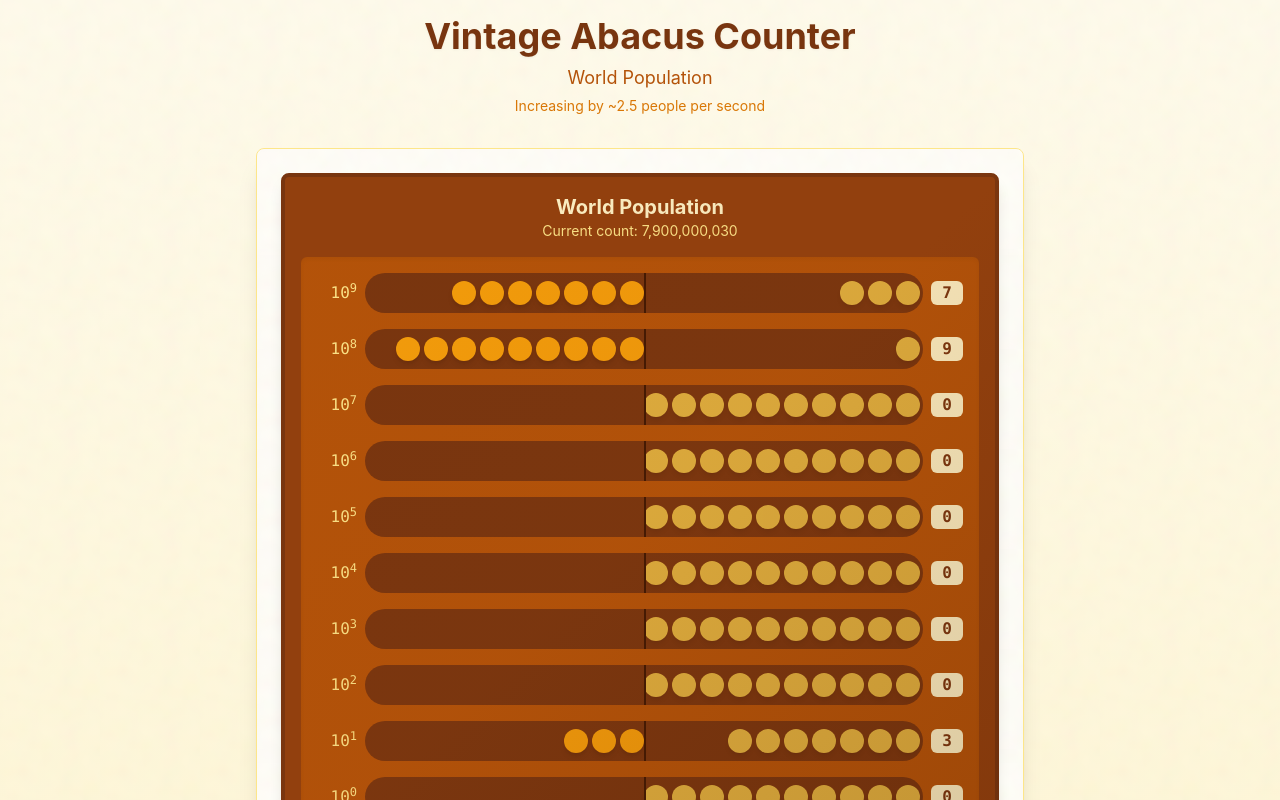
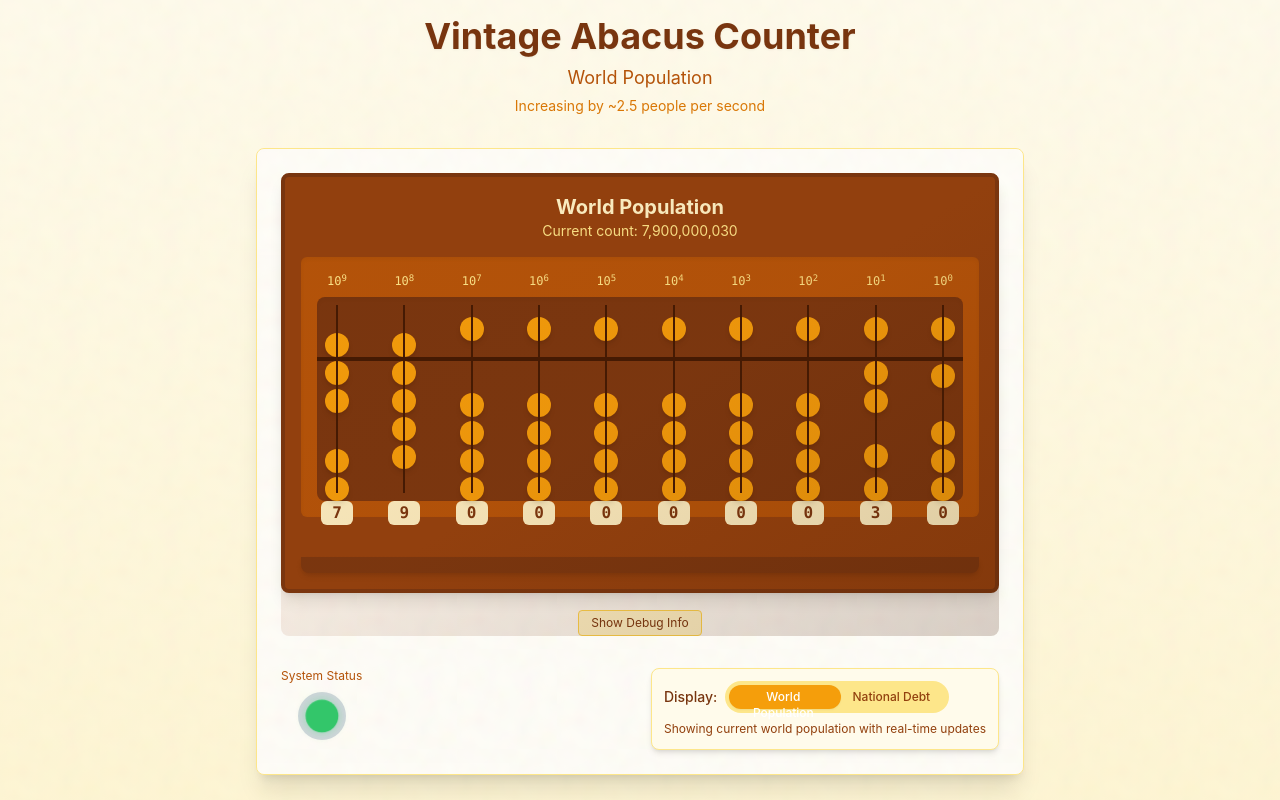
Before and after one commit to jonboutelle/vintage-abacus-demo, a React (Create React App) app: page / in a window 1280 px wide. Shown: the top 800 px of the page. Built offline with nearby package versions, Linux system fonts and the light colour scheme.

Commit message:
Add debug toggle feature and adjust bead positions

```diff
--- a/src/components/Abacus.tsx
+++ b/src/components/Abacus.tsx
@@ -1,4 +1,4 @@
-import React from 'react';
+import React, { useState } from 'react';
 import { motion } from 'framer-motion';
 
 interface AbacusProps {
@@ -12,24 +12,85 @@ const getDigits = (num: number): number[] => {
 };
 
 const Abacus: React.FC<AbacusProps> = ({ value = 0, isLoading = false }) => {
+  // Add state for debug mode
+  const [showDebugInfo, setShowDebugInfo] = useState(false);
+
   const digits = getDigits(value);
 
-  // Number of rows (digits) in the abacus
-  const rows = 10;
+  // Soroban abacus configuration
+  const columns = 10; // Number of columns (digits)
 
-  // Number of beads per row
-  const beadsPerRow = 10;
+  // Bead configuration
+  const oneBeadsPerColumn = 4; // Number of "one" beads per column
+  const fiveBeadsPerColumn = 1; // Number of "five" beads per column
 
   // Bead size and spacing
   const beadSize = 24; // in pixels
   const beadGap = 4; // in pixels
   const beadSpacing = beadSize + beadGap;
 
-  // Calculate the total width needed for all beads
-  const totalBeadWidth = beadsPerRow * beadSpacing;
+  // Beam configuration
+  const beamHeight = 1; // Height of the beam in pixels
+  const sectionGap = 16; // Gap between beam and beads when inactive
+
+  // Calculate positions
+  // We'll work from the beam position as our reference point
+  const beamPosition = 60; // Position of the beam from the top
+
+  // Five bead (upper section) positions
+  const fiveBeadInactivePosition = 12; // Position when inactive (at the top)
+  const fiveBeadActivePosition = 28; // Position when active (touching the beam)
+
+  // One beads (lower section) positions
+  const oneBeadSectionStart = beamPosition + beamHeight + sectionGap; // Start of the lower section
+
+  // Calculate heights for layout
+  const fiveBeadSectionHeight = beamPosition; // Height of the five bead section
+  const oneBeadSectionHeight = oneBeadsPerColumn * beadSpacing; // Height of the one beads section
+  const totalColumnHeight = fiveBeadSectionHeight + oneBeadSectionHeight + sectionGap; // Total height
+
+  // Debug values for rightmost column (index 9)
+  const debugColumnIndex = 9; // Rightmost column
+  const debugDigit = digits[debugColumnIndex];
+  const debugOneValue = debugDigit % 5; // Value represented by "one" beads (0-4)
+  const debugFiveValue = Math.floor(debugDigit / 5); // Value represented by "five" bead (0 or 1)
+
+  // Calculate debug positions for one beads
+  const debugOneBeadPositions = Array.from({ length: oneBeadsPerColumn }).map((_, beadIndex) => {
+    const isActive = beadIndex < debugOneValue;
+    const activePosition = -21 + (beadIndex * beadSpacing);
+    const inactivePosition = 95 - ((oneBeadsPerColumn - 1 - beadIndex) * beadSpacing);
+    return {
+      index: beadIndex,
+      isActive,
+      position: isActive ? activePosition : inactivePosition
+    };
+  });
+
+  // Debug position for five bead
+  const debugFiveBeadPosition = debugFiveValue > 0 ? fiveBeadActivePosition : fiveBeadInactivePosition;
 
   return (
     <div className="relative w-full">
+      {/* Debug information panel - only shown when debug mode is enabled */}
+      {showDebugInfo && (
+        <div className="absolute left-0 top-0 bg-white/90 p-2 rounded border border-gray-300 text-xs font-mono z-50 text-black">
+          <div className="font-bold mb-1">Debug Info (Column {debugColumnIndex + 1}):</div>
+          <div>Beam Position: {beamPosition}px</div>
+          <div>Beam Height: {beamHeight}px</div>
+          <div>Beam Range: {beamPosition}px to {beamPosition + beamHeight}px</div>
+          <div className="mt-1">Five Bead:</div>
+          <div className="pl-2">Value: {debugFiveValue}</div>
+          <div className="pl-2">Position: {debugFiveBeadPosition}px</div>
+          <div className="mt-1">One Beads:</div>
+          {debugOneBeadPositions.map((bead) => (
+            <div key={`debug-one-${bead.index}`} className="pl-2">
+              Bead {bead.index + 1}: {bead.position}px ({bead.isActive ? 'active' : 'inactive'})
+            </div>
+          ))}
+        </div>
+      )}
+
       {/* Abacus frame */}
       <div className="bg-amber-800 rounded-lg p-4 shadow-lg border-4 border-amber-900">
         {/* Abacus title */}
@@ -42,101 +103,157 @@ const Abacus: React.FC<AbacusProps> = ({ value = 0, isLoading = false }) => {
 
         {/* Abacus body */}
         <div className="bg-amber-700 p-4 rounded-md shadow-inner">
-          {/* Abacus rods */}
-          <div className="flex flex-col space-y-4">
-            {Array.from({ length: rows }).map((_, rowIndex) => (
-              <div key={rowIndex} className="flex items-center">
-                {/* Row label (power of 10) */}
-                <div className="w-12 text-right pr-2 text-amber-200 font-mono">
-                  10<sup>{rows - rowIndex - 1}</sup>
+          {/* Column labels (powers of 10) */}
+          <div className="flex justify-between mb-2">
+            {Array.from({ length: columns }).map((_, colIndex) => (
+              <div key={`label-${colIndex}`} className="text-center text-amber-200 font-mono text-xs w-10">
+                10<sup>{columns - colIndex - 1}</sup>
+              </div>
+            ))}
           </div>
 
-                {/* Rod with beads */}
-                <div className="flex-1 h-10 bg-amber-900 rounded-full relative overflow-hidden">
-                  {/* Rod divider */}
-                  <div className="absolute left-1/2 h-full w-0.5 bg-amber-950 z-20"></div>
+          {/* Soroban abacus frame */}
+          <div className="relative bg-amber-900 rounded-lg p-2 shadow-inner">
+            {/* Horizontal beam (divider between one and five beads) */}
+            <div
+              className="absolute left-0 right-0 h-1 bg-amber-950 z-20"
+              style={{ top: `${beamPosition}px` }}
+            ></div>
 
-                  {/* Inactive beads area (right side) */}
-                  <div className="absolute right-0 top-0 bottom-0 w-1/2 flex items-center justify-start pl-2">
-                    {Array.from({ length: beadsPerRow }).map((_, beadIndex) => {
-                      const digit = digits[rowIndex];
-                      const isActive = beadIndex < digit;
+            {/* Vertical rods */}
+            <div className="flex justify-between h-full">
+              {Array.from({ length: columns }).map((_, colIndex) => {
+                const digit = digits[colIndex];
+                const oneValue = digit % 5; // Value represented by "one" beads (0-4)
+                const fiveValue = Math.floor(digit / 5); // Value represented by "five" bead (0 or 1)
 
-                      // Only render inactive beads on the right side
-                      if (isActive) return null;
+                // Show position values for rightmost column
+                const showDebug = colIndex === debugColumnIndex;
+
+                return (
+                  <div
+                    key={`col-${colIndex}`}
+                    className="relative"
+                    style={{ width: beadSize, height: totalColumnHeight }}
+                  >
+                    {/* Vertical rod */}
+                    <div
+                      className="absolute left-1/2 top-0 bottom-0 w-0.5 bg-amber-950 z-10 transform -translate-x-1/2"
+                    ></div>
+
+                    {/* Current digit display */}
+                    <div
+                      className="absolute -bottom-8 left-1/2 transform -translate-x-1/2 bg-amber-100 rounded-md font-mono text-amber-900 font-bold text-center w-8"
+                    >
+                      {digit}
+                    </div>
+
+                    {/* Five beads section (upper) */}
+                    <div
+                      className="absolute top-0 left-0 right-0"
+                      style={{ height: fiveBeadSectionHeight }}
+                    >
+                      {Array.from({ length: fiveBeadsPerColumn }).map((_, beadIndex) => {
+                        const isActive = fiveValue > 0;
+                        const position = isActive ? fiveBeadActivePosition : fiveBeadInactivePosition;
 
                         return (
                           <motion.div
-                          key={`inactive-${beadIndex}`}
-                          className="rounded-full shadow-md bg-amber-300 absolute"
+                            key={`five-${beadIndex}`}
+                            className={`absolute left-1/2 transform -translate-x-1/2 rounded-full shadow-md bg-amber-500`}
                             style={{
                               width: beadSize,
                               height: beadSize,
-                            left: beadIndex * beadSpacing
+                              top: position
                             }}
                             animate={{
-                            backgroundColor: '#fcd34d',
-                            opacity: 0.8
-                          }}
-                          transition={{
-                            type: 'spring',
-                            stiffness: 300,
-                            damping: 25
-                          }}
-                        />
-                      );
-                    })}
-                  </div>
-
-                  {/* Active beads area (left side) */}
-                  <div className="absolute left-0 top-0 bottom-0 w-1/2 flex items-center justify-end pr-2">
-                    {Array.from({ length: beadsPerRow }).map((_, beadIndex) => {
-                      const digit = digits[rowIndex];
-                      const isActive = beadIndex < digit;
-
-                      // Only render active beads on the left side
-                      if (!isActive) return null;
-
-                      return (
-                        <motion.div
-                          key={`active-${beadIndex}`}
-                          className="rounded-full shadow-md bg-amber-500 absolute"
-                          style={{
-                            width: beadSize,
-                            height: beadSize,
-                            right: (digit - beadIndex - 1) * beadSpacing
-                          }}
-                          animate={{
-                            backgroundColor: '#f59e0b',
-                            opacity: 1
+                              opacity: 1,
+                              top: position
                             }}
                             transition={{
                               type: 'spring',
                               stiffness: 300,
                               damping: 25,
-                            delay: rowIndex * 0.05
+                              delay: colIndex * 0.05
                             }}
-                        />
+                          >
+                            {/* Position value for debugging - only shown when debug mode is enabled */}
+                            {showDebug && showDebugInfo && (
+                              <div className="absolute inset-0 flex items-center justify-center text-[8px] font-bold text-amber-950">
+                                {position}
+                              </div>
+                            )}
+                          </motion.div>
+                        );
+                      })}
+                    </div>
+
+                    {/* One beads section (lower) */}
+                    <div
+                      className="absolute left-0 right-0"
+                      style={{ top: oneBeadSectionStart, height: oneBeadSectionHeight }}
+                    >
+                      {Array.from({ length: oneBeadsPerColumn }).map((_, beadIndex) => {
+                        const isActive = beadIndex < oneValue;
+
+                        // Calculate positions for each bead
+                        const activePosition = -21 + (beadIndex * beadSpacing);
+                        const inactivePosition = 95 - ((oneBeadsPerColumn - 1 - beadIndex) * beadSpacing);
+                        const position = isActive ? activePosition : inactivePosition;
+
+                        return (
+                          <motion.div
+                            key={`one-${beadIndex}`}
+                            className={`absolute left-1/2 transform -translate-x-1/2 rounded-full shadow-md bg-amber-500`}
+                            style={{
+                              width: beadSize,
+                              height: beadSize,
+                              top: position
+                            }}
+                            animate={{
+                              opacity: 1,
+                              top: position
+                            }}
+                            transition={{
+                              type: 'spring',
+                              stiffness: 300,
+                              damping: 25,
+                              delay: colIndex * 0.05 + beadIndex * 0.02
+                            }}
+                          >
+                            {/* Position value for debugging - only shown when debug mode is enabled */}
+                            {showDebug && showDebugInfo && (
+                              <div className="absolute inset-0 flex items-center justify-center text-[8px] font-bold text-amber-950">
+                                {position}
+                              </div>
+                            )}
+                          </motion.div>
                         );
                       })}
                     </div>
                   </div>
-
-                {/* Current digit display */}
-                <div className="w-8 text-center ml-2 bg-amber-100 rounded-md font-mono text-amber-900 font-bold">
-                  {digits[rowIndex]}
+                );
+              })}
             </div>
-              </div>
-            ))}
           </div>
         </div>
 
         {/* Abacus base */}
-        <div className="h-4 bg-amber-900 mt-2 rounded-b-lg shadow-md"></div>
+        <div className="h-4 bg-amber-900 mt-10 rounded-b-lg shadow-md"></div>
       </div>
 
       {/* Wood grain overlay for vintage effect */}
       <div className="absolute inset-0 bg-gradient-to-br from-transparent via-amber-800/10 to-amber-950/20 pointer-events-none rounded-lg"></div>
+
+      {/* Debug toggle button */}
+      <div className="mt-4 text-center">
+        <button
+          onClick={() => setShowDebugInfo(prev => !prev)}
+          className="px-3 py-1 bg-amber-100 hover:bg-amber-200 text-amber-900 text-xs rounded border border-amber-300 transition-colors"
+        >
+          {showDebugInfo ? 'Hide Debug Info' : 'Show Debug Info'}
+        </button>
+      </div>
     </div>
   );
 };
```
Lines whose indentation alone changed are shown as unchanged.
